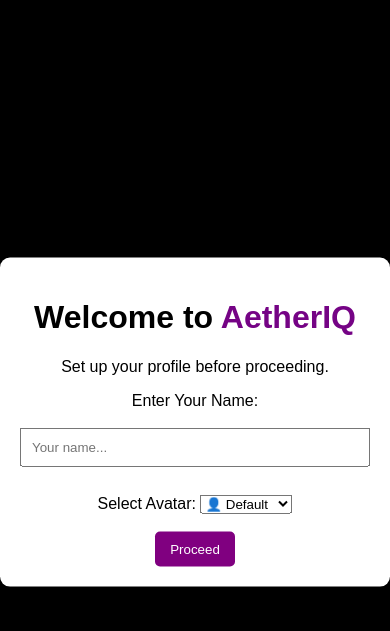
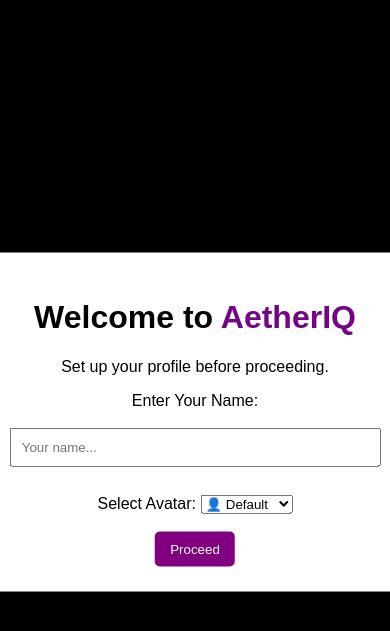
Before and after one commit to kamalu-chioma/AIQ, a Flask app: page / in a window 390 px wide. Shown: the top 631 px of the page. Run offline with Flask 3, Linux system fonts and the light colour scheme; some libraries are stand-ins or nearby versions.

Commit message:
Update styles.css

```diff
--- a/static/styles.css
+++ b/static/styles.css
@@ -255,15 +255,27 @@ body {
 
 
 
-/* 🎯 Ensure Pre-Screen Modal is Centered on Mobile */
+/* /* 🎯 Ensure Pre-Screen Modal is Centered on Mobile */
+/* @media screen and (max-width: 768px) {
+/*     .prescreen-container { */
+/*         width: 90%;  /* Ensure it doesn’t take full width */
+/*         max-width: 350px;  /* Limit maximum width */
+/*         left: 50%;
+        top: 50%; */
+/*         transform: translate(-50%, -50%);  /* Keep it centered */
+/*         padding: 20px; */
+/*         text-align: center; */
+
+/* } */
 @media screen and (max-width: 768px) {
     .prescreen-container {
-        width: 90%;  /* Ensure it doesn’t take full width */
-        max-width: 350px;  /* Limit maximum width */
+        width: 95%;  /* Slightly increase width for better visibility */
+        max-width: 400px;  /* Increase max width for better usability */
         left: 50%;
         top: 50%;
-        transform: translate(-50%, -50%);  /* Keep it centered */
-        padding: 20px;
+        transform: translate(-50%, -50%);
+        padding: 25px;
         text-align: center;
+        box-shadow: 0px 8px 20px rgba(0, 0, 0, 0.2);  /* Add slight shadow for focus effect */
+        transition: transform 0.2s ease-in-out; /* Smooth animation for better user experience */
     }
-}
```
